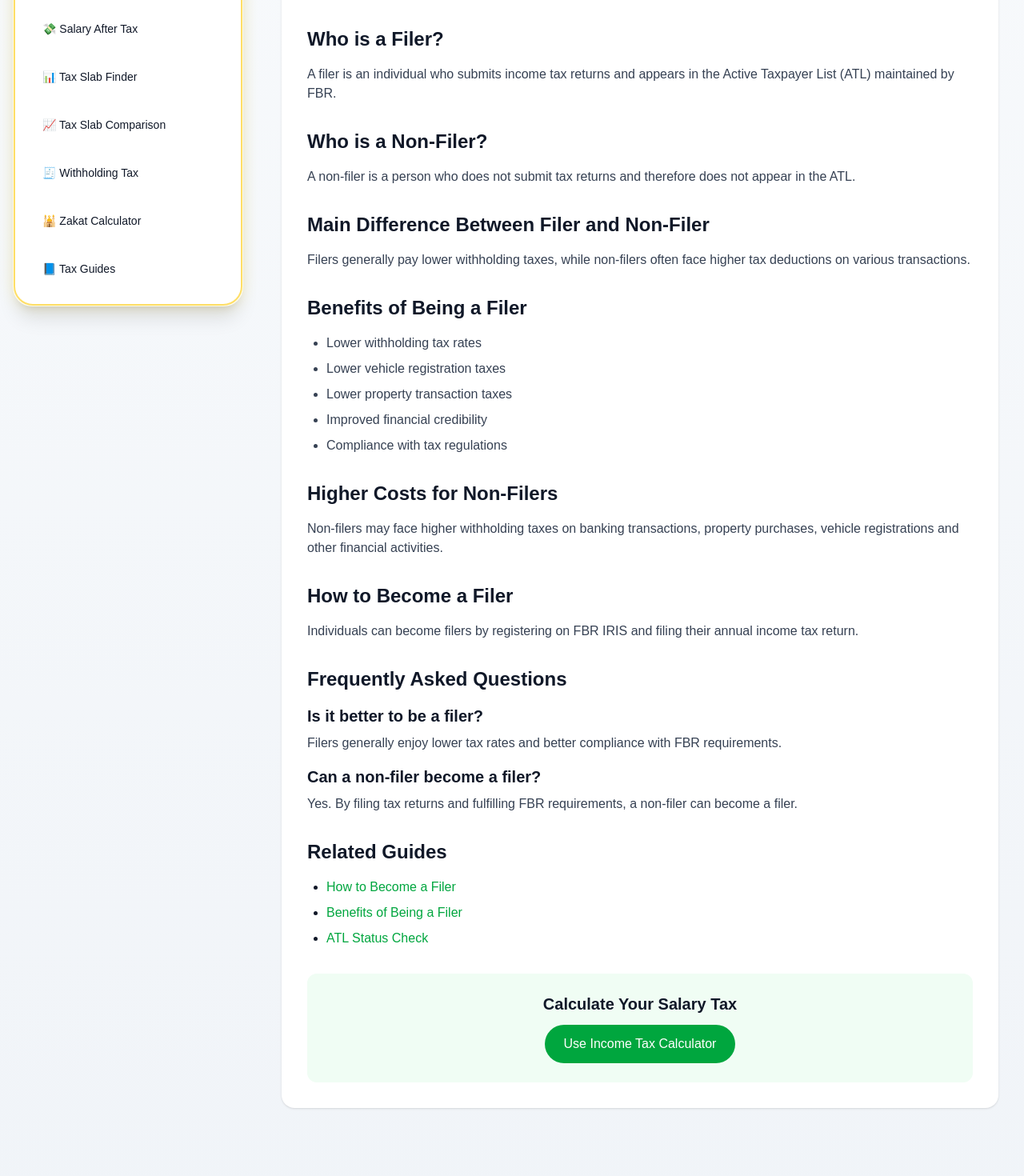
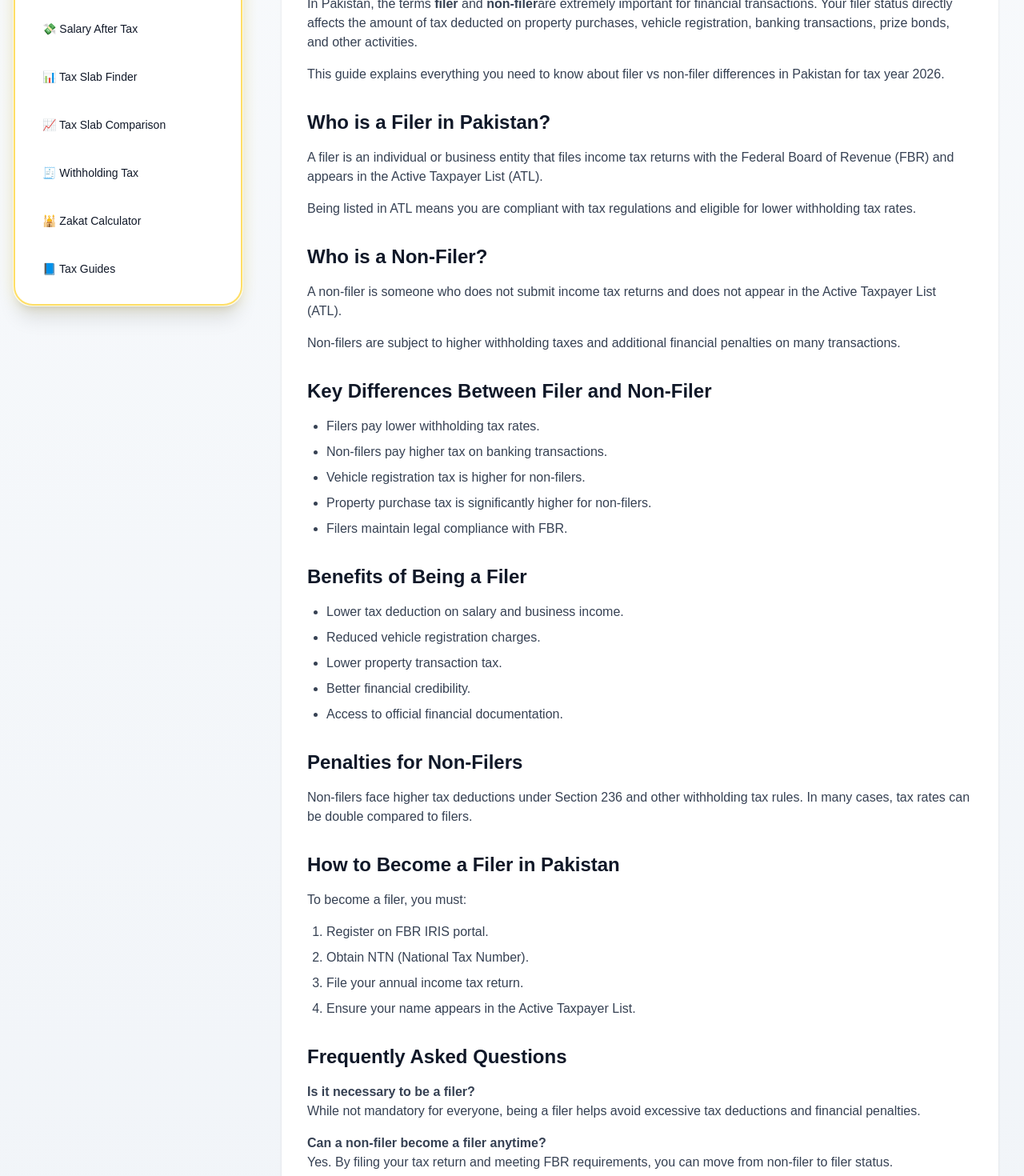
Before and after one commit to muhammadobaid1986/fbrtaxcalculators, a Next.js app: page /filer-vs-non-filer-2025 in a window 1280 px wide. Shown: the part 360-1830 px from the top of the page at 80% size. Built offline with nearby package versions, Linux system fonts and the light colour scheme.

Commit message:
Expanded Filer vs Non-Filer guide to SEO authority level

```diff
--- a/app/filer-vs-non-filer-2025/page.tsx
+++ b/app/filer-vs-non-filer-2025/page.tsx
@@ -1,30 +1,42 @@
 export const metadata = {
-  title: "Filer vs Non Filer in Pakistan (2025 Updated Guide)",
+  title: "Filer vs Non Filer in Pakistan (2026 Complete Guide)",
   description:
-    "Complete guide explaining the difference between filer and non-filer in Pakistan, tax rates, benefits and ATL status.",
+    "Complete 2026 guide explaining the difference between filer and non-filer in Pakistan, ATL status, tax rates, penalties, and benefits of becoming a filer.",
 };
 
 export default function Page() {
   return (
     <div className="max-w-4xl mx-auto bg-white p-8 rounded-2xl shadow mt-10">
 
-      <h1 className="text-4xl font-bold mb-6">
-        Filer vs Non Filer in Pakistan (2025 Guide)
+      <h1 className="text-3xl md:text-4xl font-bold mb-6">
+        Filer vs Non Filer in Pakistan (2026 Complete Guide)
       </h1>
 
       <p className="mb-4 text-gray-700">
-        The terms filer and non-filer are widely used in Pakistan. The
-        difference directly affects withholding taxes, property transactions,
-        vehicle purchases and banking activities.
+        In Pakistan, the terms <strong>filer</strong> and <strong>non-filer</strong>
+        are extremely important for financial transactions. Your filer status
+        directly affects the amount of tax deducted on property purchases,
+        vehicle registration, banking transactions, prize bonds, and other activities.
+      </p>
+
+      <p className="mb-4 text-gray-700">
+        This guide explains everything you need to know about filer vs non-filer
+        differences in Pakistan for tax year 2026.
       </p>
 
       <h2 className="text-2xl font-semibold mt-8 mb-4">
-        Who is a Filer?
+        Who is a Filer in Pakistan?
       </h2>
 
       <p className="mb-4 text-gray-700">
-        A filer is an individual who submits income tax returns and appears in
-        the Active Taxpayer List (ATL) maintained by FBR.
+        A filer is an individual or business entity that files income tax returns
+        with the Federal Board of Revenue (FBR) and appears in the Active Taxpayer
+        List (ATL).
+      </p>
+
+      <p className="mb-4 text-gray-700">
+        Being listed in ATL means you are compliant with tax regulations and
+        eligible for lower withholding tax rates.
       </p>
 
       <h2 className="text-2xl font-semibold mt-8 mb-4">
@@ -32,98 +44,93 @@ export default function Page() {
       </h2>
 
       <p className="mb-4 text-gray-700">
-        A non-filer is a person who does not submit tax returns and therefore
-        does not appear in the ATL.
+        A non-filer is someone who does not submit income tax returns and does
+        not appear in the Active Taxpayer List (ATL).
+      </p>
+
+      <p className="mb-4 text-gray-700">
+        Non-filers are subject to higher withholding taxes and additional financial
+        penalties on many transactions.
       </p>
 
       <h2 className="text-2xl font-semibold mt-8 mb-4">
-        Main Difference Between Filer and Non-Filer
+        Key Differences Between Filer and Non-Filer
       </h2>
 
-      <p className="mb-4 text-gray-700">
-        Filers generally pay lower withholding taxes, while non-filers often
-        face higher tax deductions on various transactions.
-      </p>
+      <ul className="list-disc pl-6 space-y-2 text-gray-700 mb-4">
+        <li>Filers pay lower withholding tax rates.</li>
+        <li>Non-filers pay higher tax on banking transactions.</li>
+        <li>Vehicle registration tax is higher for non-filers.</li>
+        <li>Property purchase tax is significantly higher for non-filers.</li>
+        <li>Filers maintain legal compliance with FBR.</li>
+      </ul>
 
       <h2 className="text-2xl font-semibold mt-8 mb-4">
         Benefits of Being a Filer
       </h2>
 
-      <ul className="list-disc pl-6 space-y-2 text-gray-700">
-        <li>Lower withholding tax rates</li>
-        <li>Lower vehicle registration taxes</li>
-        <li>Lower property transaction taxes</li>
-        <li>Improved financial credibility</li>
-        <li>Compliance with tax regulations</li>
+      <ul className="list-disc pl-6 space-y-2 text-gray-700 mb-4">
+        <li>Lower tax deduction on salary and business income.</li>
+        <li>Reduced vehicle registration charges.</li>
+        <li>Lower property transaction tax.</li>
+        <li>Better financial credibility.</li>
+        <li>Access to official financial documentation.</li>
       </ul>
 
       <h2 className="text-2xl font-semibold mt-8 mb-4">
-        Higher Costs for Non-Filers
+        Penalties for Non-Filers
       </h2>
 
       <p className="mb-4 text-gray-700">
-        Non-filers may face higher withholding taxes on banking transactions,
-        property purchases, vehicle registrations and other financial activities.
+        Non-filers face higher tax deductions under Section 236 and other
+        withholding tax rules. In many cases, tax rates can be double
+        compared to filers.
       </p>
 
       <h2 className="text-2xl font-semibold mt-8 mb-4">
-        How to Become a Filer
+        How to Become a Filer in Pakistan
       </h2>
 
       <p className="mb-4 text-gray-700">
-        Individuals can become filers by registering on FBR IRIS and filing
-        their annual income tax return.
+        To become a filer, you must:
       </p>
+
+      <ol className="list-decimal pl-6 space-y-2 text-gray-700 mb-4">
+        <li>Register on FBR IRIS portal.</li>
+        <li>Obtain NTN (National Tax Number).</li>
+        <li>File your annual income tax return.</li>
+        <li>Ensure your name appears in the Active Taxpayer List.</li>
+      </ol>
 
       <h2 className="text-2xl font-semibold mt-8 mb-4">
         Frequently Asked Questions
       </h2>
 
-      <h3 className="text-xl font-semibold mt-4 mb-2">
-        Is it better to be a filer?
-      </h3>
+      <div className="space-y-4 text-gray-700">
 
-      <p className="mb-4 text-gray-700">
-        Filers generally enjoy lower tax rates and better compliance with FBR
-        requirements.
-      </p>
+        <div>
+          <p className="font-semibold">
+            Is it necessary to be a filer?
+          </p>
+          <p>
+            While not mandatory for everyone, being a filer helps avoid
+            excessive tax deductions and financial penalties.
+          </p>
+        </div>
 
-      <h3 className="text-xl font-semibold mt-4 mb-2">
-        Can a non-filer become a filer?
-      </h3>
+        <div>
+          <p className="font-semibold">
+            Can a non-filer become a filer anytime?
+          </p>
+          <p>
+            Yes. By filing your tax return and meeting FBR requirements,
+            you can move from non-filer to filer status.
+          </p>
+        </div>
 
-      <p className="mb-4 text-gray-700">
-        Yes. By filing tax returns and fulfilling FBR requirements, a non-filer
-        can become a filer.
-      </p>
-
-      <div className="mt-8">
-        <h2 className="text-2xl font-bold mb-4">
-          Related Guides
-        </h2>
-
-        <ul className="list-disc pl-6 space-y-2">
-          <li>
-            <a href="/how-to-become-a-filer" className="text-green-600">
-              How to Become a Filer
-            </a>
-          </li>
-
-          <li>
-            <a href="/benefits-of-being-filer-pakistan" className="text-green-600">
-              Benefits of Being a Filer
-            </a>
-          </li>
-
-          <li>
-            <a href="/atl-status-check-pakistan" className="text-green-600">
-              ATL Status Check
-            </a>
-          </li>
-        </ul>
       </div>
 
-      <div className="mt-8 p-6 bg-green-50 rounded-xl text-center">
+      <div className="mt-10 p-6 bg-green-50 rounded-xl text-center">
         <h3 className="text-xl font-semibold mb-3">
           Calculate Your Salary Tax
         </h3>
```
